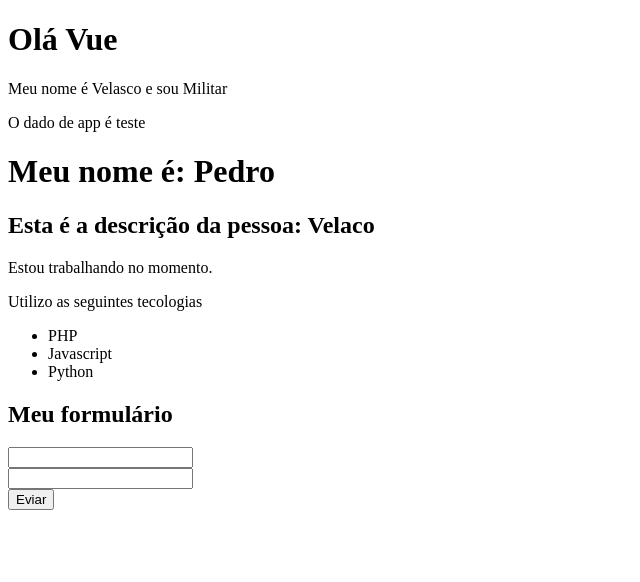
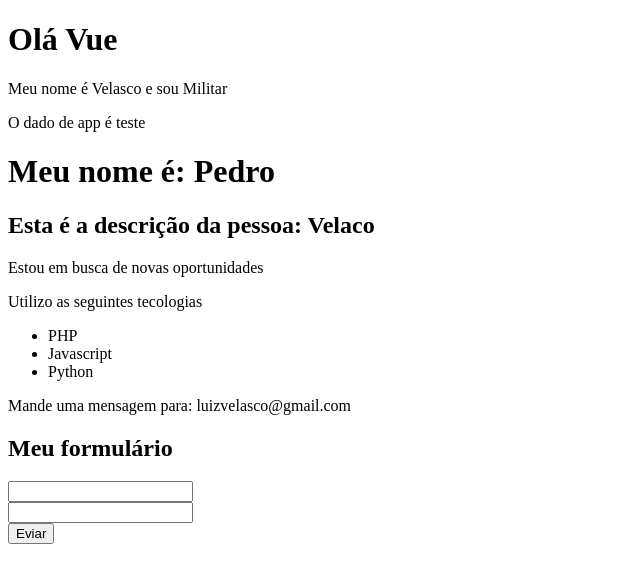
Before and after one commit to luizvelasco/CursoVue, a Vue app in the folder 02_projeto_vue/: page / in a window 1280 px wide. Shown: the top 582 px of the page, without its empty margins (0-640 px from the left). Built offline with nearby package versions, Linux system fonts and the light colour scheme.

Commit message:
diretivas

```diff
--- a/02_projeto_vue/src/components/Info.vue
+++ b/02_projeto_vue/src/components/Info.vue
@@ -1,17 +1,26 @@
 <template>
     <div>
-        <p>Estou trabalhando no momento.</p>
+        <p v-if="esta_trabalhando">Estou trabalhando no momento.</p>
+        <p v-else>Estou em busca de novas oportunidades</p>
         <p>Utilizo as seguintes tecologias</p>
         <ul>
             <li>PHP</li>
             <li>Javascript</li>
             <li>Python</li>
         </ul>
+        <p v-show="mostrar_email">Mande uma mensagem para: {{ email }}</p>
     </div>
 </template>
 
 <script>
     export default {
-        name: 'Info'
+        name: 'Info',
+        data() {
+            return {
+                esta_trabalhando: false,
+                mostrar_email: true,
+                email: "luizvelasco@gmail.com"
+            }
+        }
     }
 </script>
```
